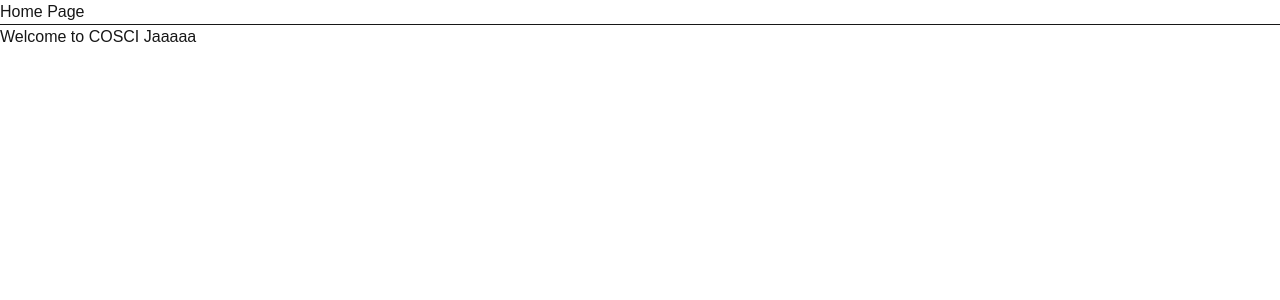
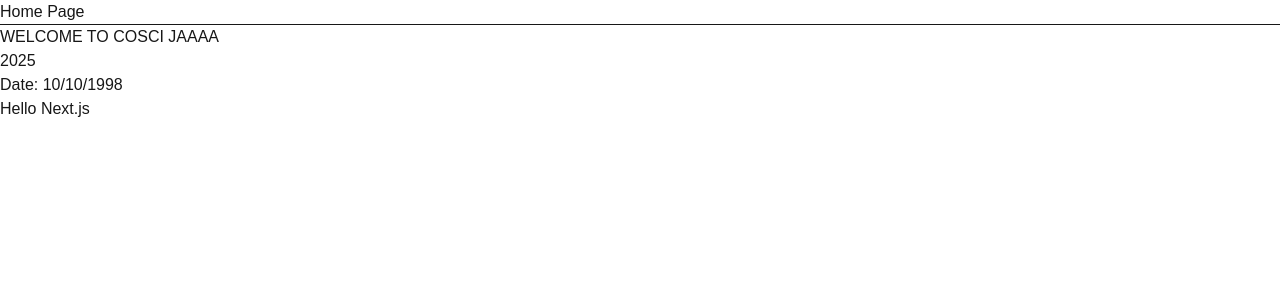
Before and after one commit to Siff2406/nextjs-cosci-app, a Next.js app: page / in a window 1280 px wide. Shown: the top 300 px of the page. Built offline with nearby package versions, Linux system fonts and the light colour scheme.

Commit message:
If-else conditions

```diff
--- a/src/app/components/AppWelcome.tsx
+++ b/src/app/components/AppWelcome.tsx
@@ -1,7 +1,13 @@
 export default function AppWelcome() {
+    const title = 'Welcome to COSCI jaaaa';
+    const nowYear = <p>2025</p>;
+    const isShow = true;
     return (
         <>
-        <p>Welcome to COSCI Jaaaaa</p>
+        <p>{title.toUpperCase()}</p>
+        {nowYear}
+        {isShow && <p>Date: 10/10/1998</p>}
+        {isShow ? <p>Hello Next.js</p> : <p>Hello JavaScript</p>}
         </>
     );
 }
```
